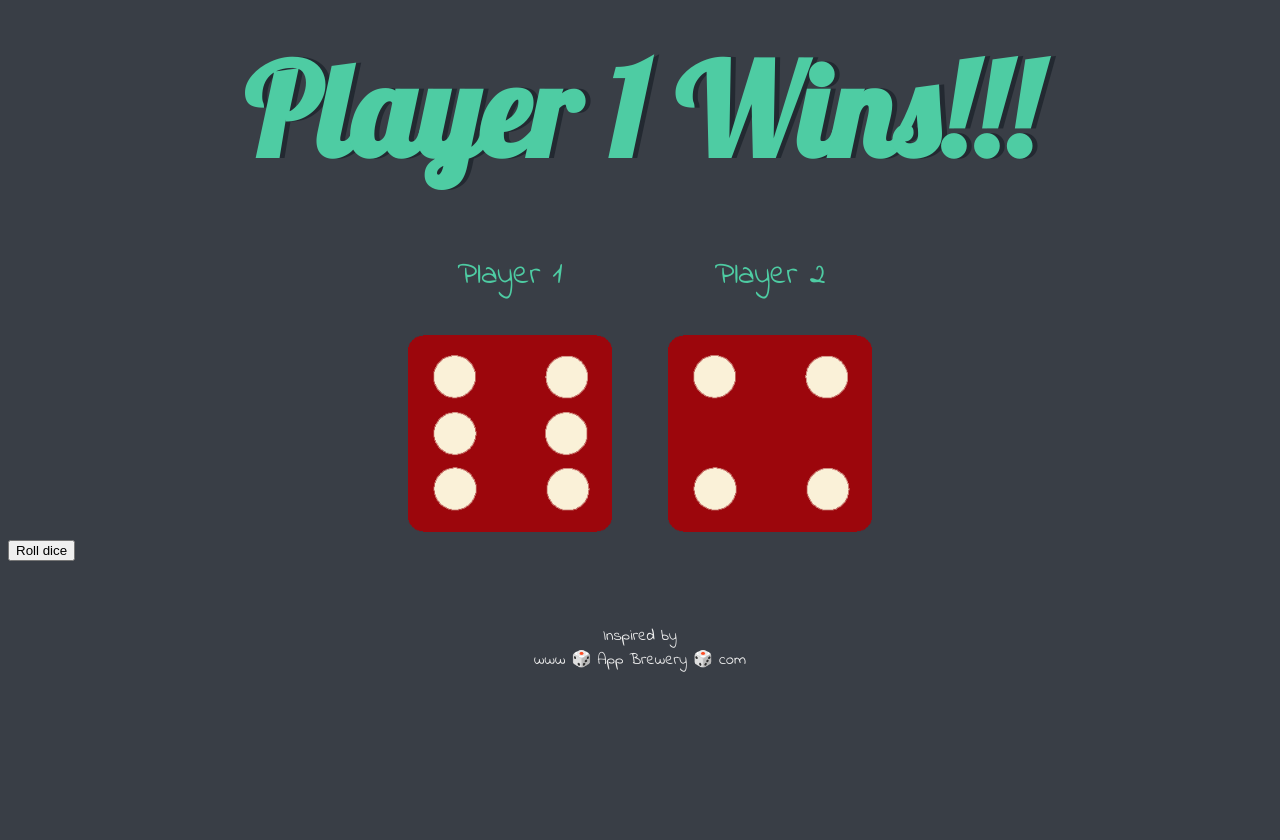
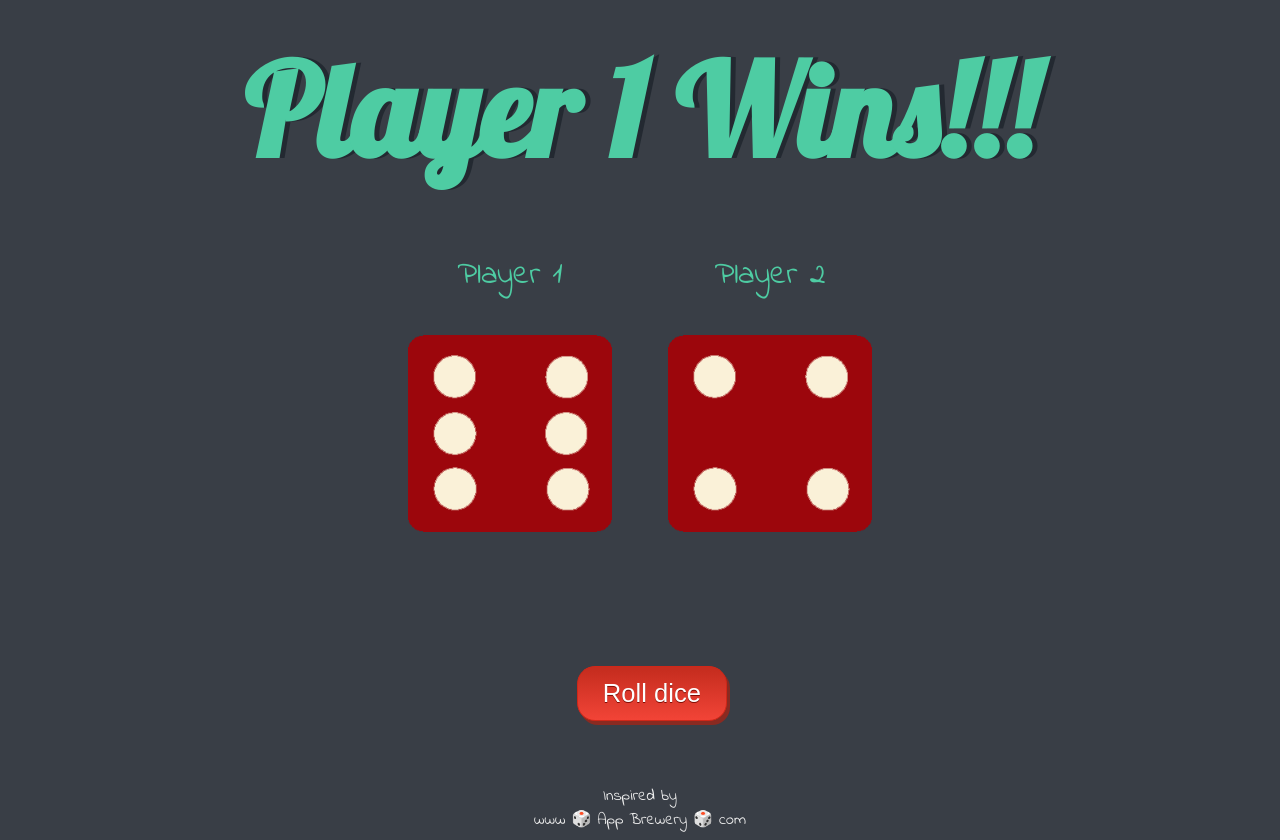
Before and after one commit to savin2001/dice-game, a plain HTML site: page index.html in a window 1280 px wide. Before the commit the page ends 800 px from the top, so only its background shows below. Drawn offline with Linux system fonts and the light colour scheme.

Commit message:
Styled up the button

```diff
--- a/css/styles.css
+++ b/css/styles.css
@@ -32,6 +32,33 @@ img {
   width: 80%;
 }
 
+.myButton {
+  margin-left: 45%;
+  margin-top: 10%;
+	box-shadow: 3px 4px 0px 0px #8a2a21;
+	background:linear-gradient(to bottom, #c62d1f 5%, #f24437 100%);
+	background-color:#c62d1f;
+	border-radius:18px;
+	border:1px solid #d02718;
+	display:inline-block;
+	cursor:pointer;
+	color:#ffffff;
+	font-family:Arial;
+	font-size:1.6rem;
+	padding:12px 25px;
+	text-decoration:none;
+	text-shadow:0px 1px 0px #810e05;
+}
+.myButton:hover {
+	background:linear-gradient(to bottom, #f24437 5%, #c62d1f 100%);
+	background-color:#f24437;
+}
+.myButton:active {
+	position:relative;
+	top:1px;
+}
+
+
 footer {
   margin-top: 5%;
   color: #EEEEEE;
```
